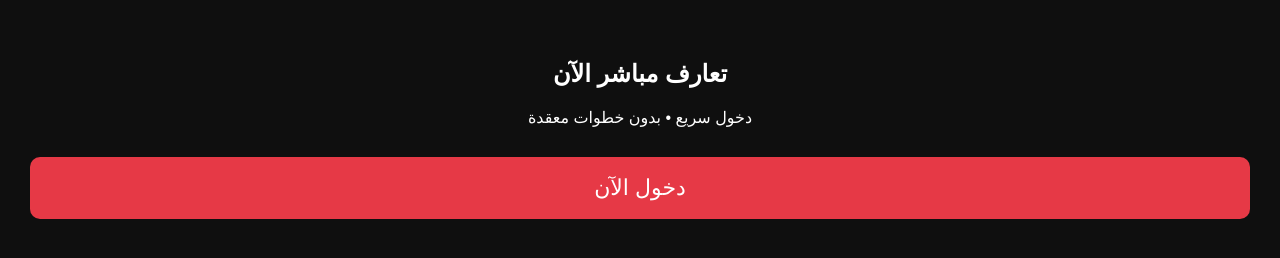
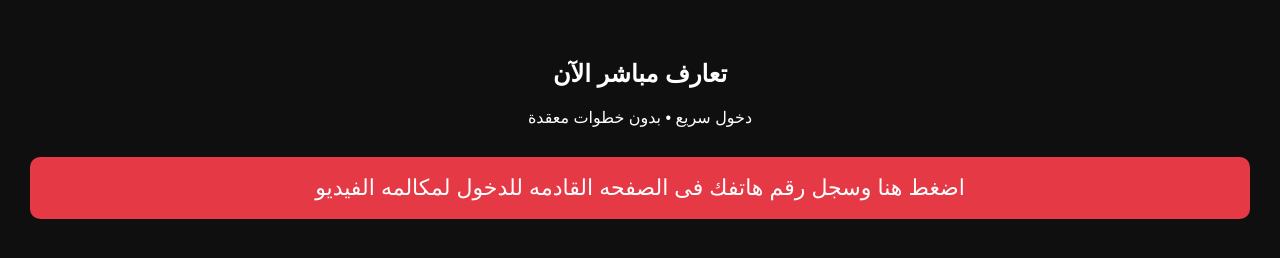
Before and after one commit to hanyadel1272021-gif/landing, a plain HTML site: page index.html in a window 1280 px wide. Drawn offline with Linux system fonts and the light colour scheme.

Commit message:
Update index.html

```diff
--- a/index.html
+++ b/index.html
@@ -10,14 +10,13 @@
 <h2 style="margin-top:60px;">تعارف مباشر الآن</h2>
 <p>دخول سريع • بدون خطوات معقدة</p>
 
-<a href="PUT_YOUR_LINK_HERE"
+<a href="https://now.foryounow.space/?utm_medium=2780e934a4ad473de0bfa31961ce77f5a12e63ad&utm_campaign=newwhatsapp2025"
 style="display:block;margin:30px;
 background:#e63946;color:#fff;
 padding:18px;font-size:22px;
 border-radius:10px;
 text-decoration:none;">
-دخول الآن
-</a>
+اضغط هنا وسجل رقم هاتفك فى الصفحه القادمه للدخول لمكالمه الفيديو</a>
 
 </body>
 </html>
```
